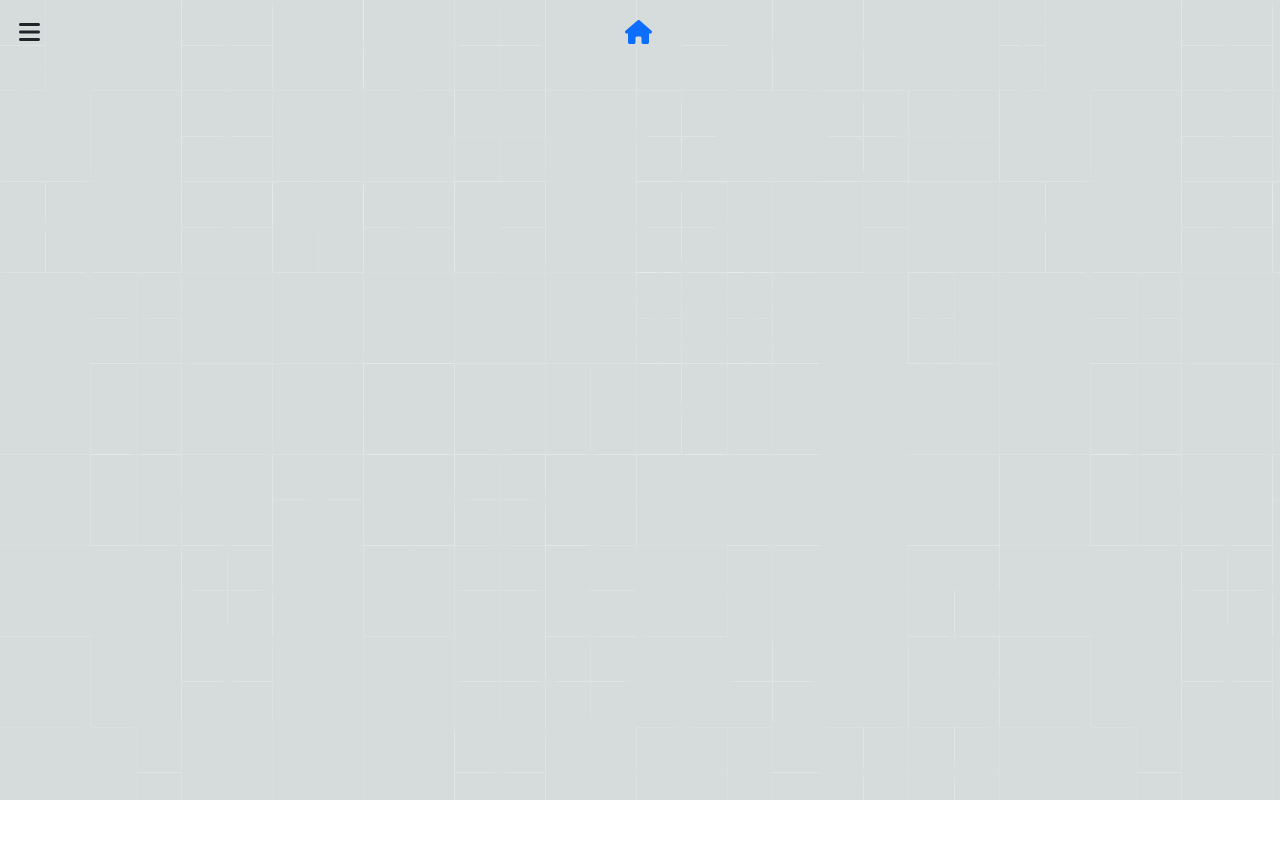
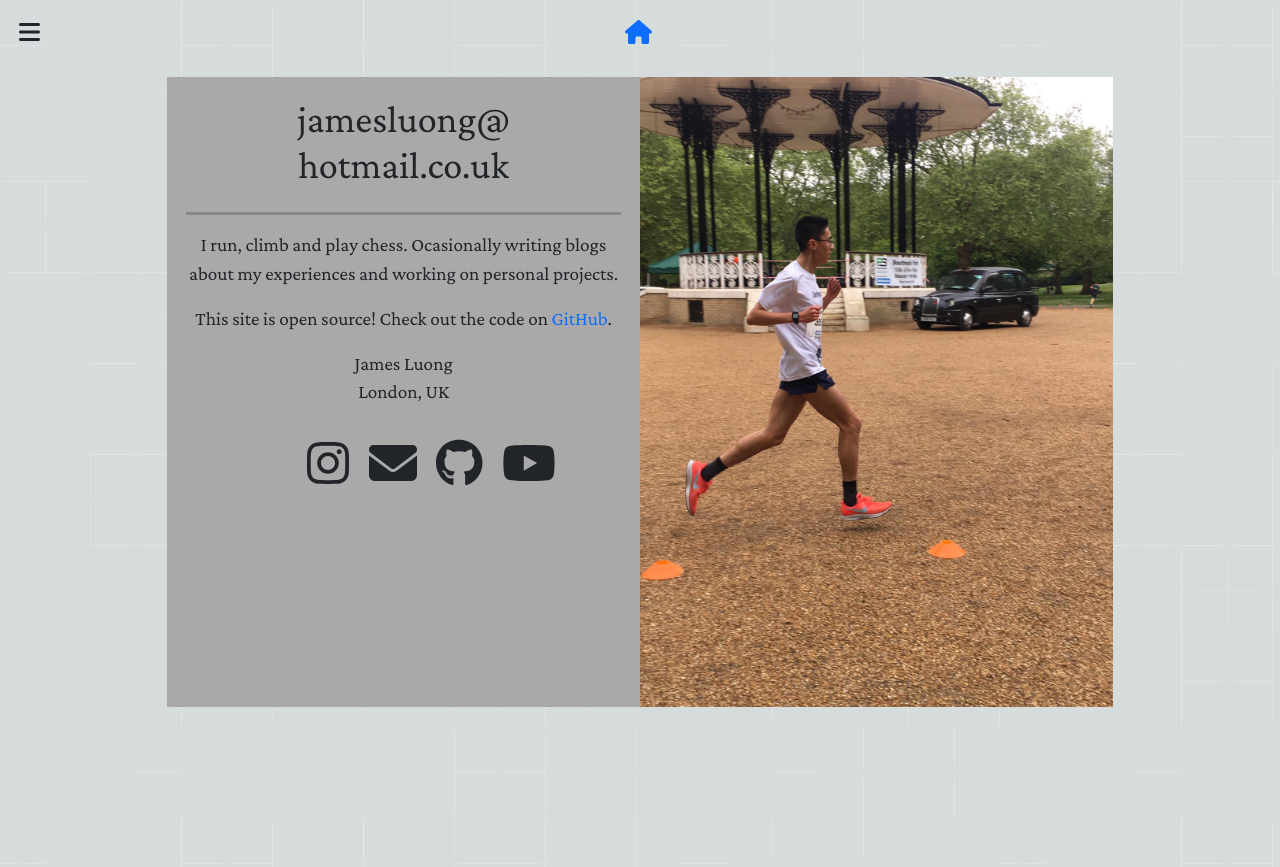
Before and after one commit to jluong23/blog, a React (Create React App) app: page /blog/about in a window 1280 px wide. Before the commit this address had no page. Before the commit the page ends 800 px from the top, so only its background shows below. Built offline with nearby package versions, Linux system fonts and the light colour scheme.

Commit message:
Created about page

```diff
--- a/src/App.js
+++ b/src/App.js
@@ -1,4 +1,4 @@
-import { BrowserRouter, Routes, Route, useLocation } from "react-router-dom";
+import { BrowserRouter, Routes, Route } from "react-router-dom";
 import Header from "./components/Header";
 import Home from "./pages/Home";
 import BlogPost from "./pages/BlogPost";
@@ -10,6 +10,7 @@ import React, { useEffect, useRef, useState } from "react";
 import blogData from "./blogs/BlogData.json";
 import NavigationMenu from "./components/NavigationMenu";
 import ScrollToTop from "./components/ScrollToTop";
+import About from "./pages/About";
 const AppWrapper = styled.div`
   height: 100%;
   width: inherit;
@@ -54,7 +55,7 @@ const App = () => {
   }
 
   const [navMenuFocus, setNavMenuFocus] = useState(false);
-  const [absoluteHeader, setAbsoluteHeader] = useState(true);
+  const [absoluteHeader, setAbsoluteHeader] = useState(false);
   return (
     <BrowserRouter basename="/blog">
       <ScrollToTop/>
@@ -67,6 +68,7 @@ const App = () => {
             <Route path="/posts" element={<BlogOverview getLatestBlogs={getLatestBlogs}/>} />
             <Route path="/posts/:blogId" element={<BlogPost />}/>
             <Route path="/projects" element={<ProjectOverview/>} />
+            <Route path="/about" element={<About/>} />
           </Routes>
         </ContentWrapper>
       </AppWrapper>
--- a/src/components/SocialMediaIcons.js
+++ b/src/components/SocialMediaIcons.js
@@ -3,7 +3,6 @@ import styled from "styled-components";
 import { FontAwesomeIcon } from '@fortawesome/react-fontawesome'
 import { faInstagram, faGithub, faYoutube } from '@fortawesome/free-brands-svg-icons'
 import { faEnvelope } from '@fortawesome/free-solid-svg-icons'
-import { Link } from "react-router-dom";
 
 const Wrapper = styled.div`
   padding: .3em;
@@ -39,21 +38,15 @@ const Icon = ({url, icon, color}) => {
     );
 };
 
-const SocialMediaIcons = ({getLatestBlogs}) => {
-  let latestBlogUrl = "/posts/" + getLatestBlogs(1)[0].id;
-
+const SocialMediaIcons = (props) => {
   return (
     <Wrapper>
-      <p>Computer Science BSc Graduate from the University of Sheffield.</p>
       <Icons>
         <Icon icon={faInstagram} url="https://www.instagram.com/jamesluong1/"/>
         <Icon icon={faEnvelope} url="mailto:jamesluong@hotmail.co.uk"/>
         <Icon icon={faGithub} url="https://github.com/jluong23"/>
         <Icon icon={faYoutube} url="https://www.youtube.com/user/darkdragon1623"/>
       </Icons>
-      <Link to={latestBlogUrl}>
-        <button className="btn btn-primary btn-lg">Read my latest blog</button>
-      </Link>
     </Wrapper>
   );
 };
--- /dev/null
+++ b/src/pages/About.js
@@ -0,0 +1,87 @@
+// About.js
+
+import React from "react";
+import styled from "styled-components";
+import displayPicture from "../assets/southwark.jpeg";
+import SocialMediaIcons from "../components/SocialMediaIcons";
+
+
+const Wrapper = styled.div`
+  & a{
+    text-decoration: none;
+  }
+  width: 75%;
+  margin-left: auto;
+  margin-right: auto;
+  max-width: 1000px;
+`
+const InfoWrapper = styled.div`
+  background-color: darkgray;
+  display: flex;
+  justify-content: space-around;
+  flex-direction: column;
+
+  @media screen and (min-width: 800px) {
+    flex-direction: row;
+  }
+
+`
+const Info = styled.div`
+  padding: 1em;
+  & hr {
+    height: 3px;
+  }
+  @media screen and (min-width: 800px) {
+    flex-direction: row;
+    width: 50%;
+  }
+`
+
+const DisplayPicture = styled.div`
+  & img {
+    width: 75%;
+    object-fit: cover;
+  }
+  @media screen and (min-width: 800px) {
+    visibility: visible;
+    width: 50%;
+    & img {
+      width: 100%;
+      height: 100%;
+      object-fit: cover;
+    }
+  }
+`
+
+const Email = styled.a`
+  color: inherit;
+  display: inline-block;
+  width: fit-content;
+  & > * {
+
+  }
+`
+const About = (props) => {
+  return (
+    <Wrapper id="about">
+      <InfoWrapper>
+        <Info>
+          <Email href="mailto:jamesluong@hotmail.co.uk">
+            <h1>jamesluong@<br/>hotmail.co.uk</h1>
+          </Email>
+          <hr/>
+          <p>I run, climb and play chess. Ocasionally writing blogs about my experiences and working on personal projects.</p>
+
+          <p>This site is open source! Check out the code on <a href="https://github.com/jluong23/blog">GitHub</a>.</p>
+          <p>James Luong<br/>London, UK</p>
+          <SocialMediaIcons/>
+        </Info>
+        <DisplayPicture>
+          <img src={displayPicture}/>
+        </DisplayPicture>
+      </InfoWrapper>
+    </Wrapper>
+  );
+}
+
+export default About;
--- a/src/pages/Home.js
+++ b/src/pages/Home.js
@@ -1,13 +1,15 @@
 // Home.js
 
-import React, { createRef, useEffect, useRef, useState } from "react";
+import React, {useEffect, useRef, useState } from "react";
 import styled from "styled-components";
 import BlogOverview from "../components/BlogOverview";
 import ProjectOverview from "../components/ProjectOverview";
+import About from "./About";
 import SocialMediaIcons from "../components/SocialMediaIcons";
 import { useSpring, animated} from "react-spring";
 import { FontAwesomeIcon } from "@fortawesome/react-fontawesome";
 import { faCircleArrowDown, faCircleArrowUp} from "@fortawesome/free-solid-svg-icons";
+import { Link } from "react-router-dom";
 
 
 // styles
@@ -51,6 +53,8 @@ const HomeScreen = styled(animated.div)`
 const HomeContent = styled.div`
   & > *{
     margin: 3em 0;
+    margin-left: auto;
+    margin-right: auto;
   }
 `
 
@@ -93,6 +97,9 @@ const Home = React.forwardRef(({setNavMenuFocus, scrollTo, setAbsoluteHeader, ge
       duration: 2000
     }
   });
+
+  let latestBlogUrl = "/posts/" + getLatestBlogs(1)[0].id;
+
   return (
     <HomeWrapper>
       <HomeScreen style={fadeInAnimation}>
@@ -101,7 +108,11 @@ const Home = React.forwardRef(({setNavMenuFocus, scrollTo, setAbsoluteHeader, ge
               Hello, <br /> I'm James.
             </h1>
         </Title>
-        <SocialMediaIcons getLatestBlogs={getLatestBlogs}  />
+        <p>Computer Science BSc Graduate from the University of Sheffield.</p>
+        <Link to={latestBlogUrl}>
+          <button className="btn btn-primary btn-lg">Read my latest blog</button>
+        </Link>
+        <SocialMediaIcons />
         <ScrollDownButton ref={scrollDownButtonRef} onClick={() => {scrollTo(projectRef); }}>
             <FontAwesomeIcon icon={faCircleArrowDown}/>
         </ScrollDownButton>
@@ -115,6 +126,7 @@ const Home = React.forwardRef(({setNavMenuFocus, scrollTo, setAbsoluteHeader, ge
       <HomeContent>
         <ProjectOverview ref={projectRef}/>
         <BlogOverview getLatestBlogs={getLatestBlogs}/>
+        <About/>
       </HomeContent>
     </HomeWrapper>
   );
```
Also changed, not shown: src/assets/southwark.jpeg (added).
